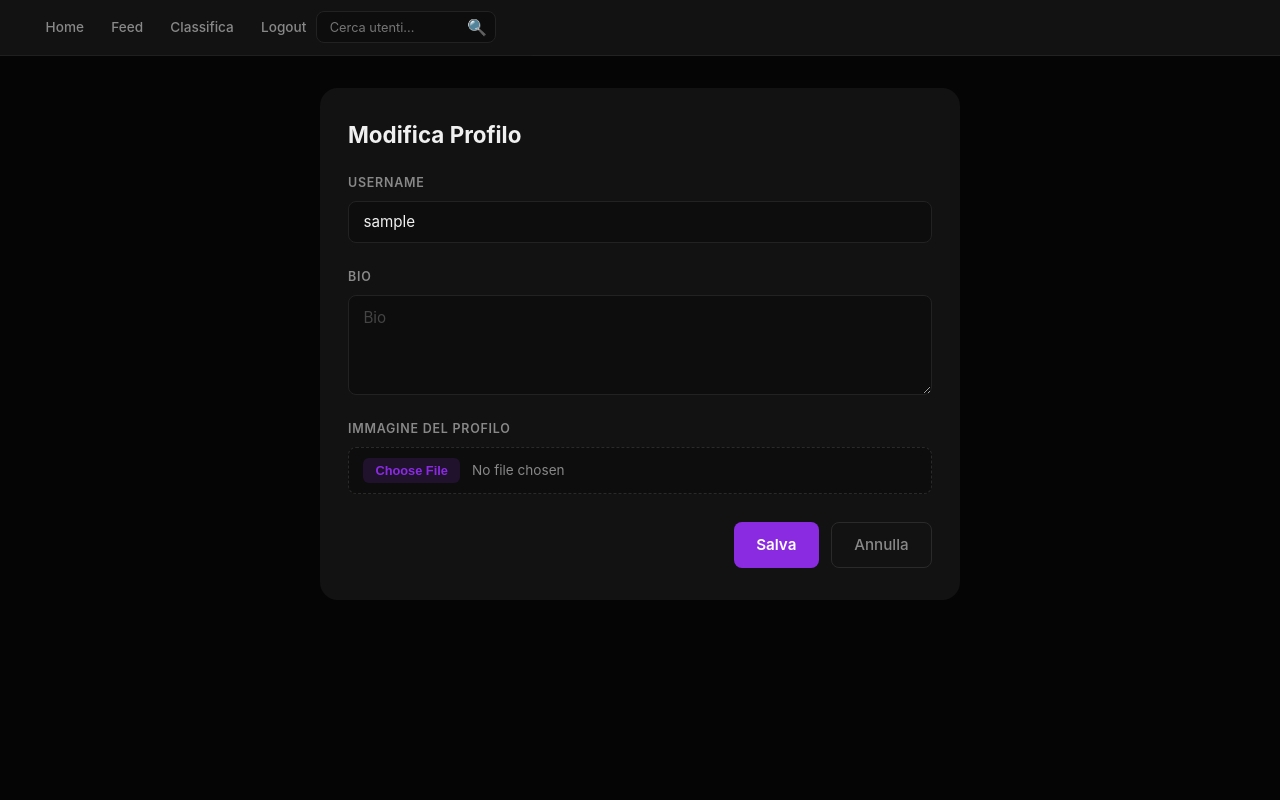
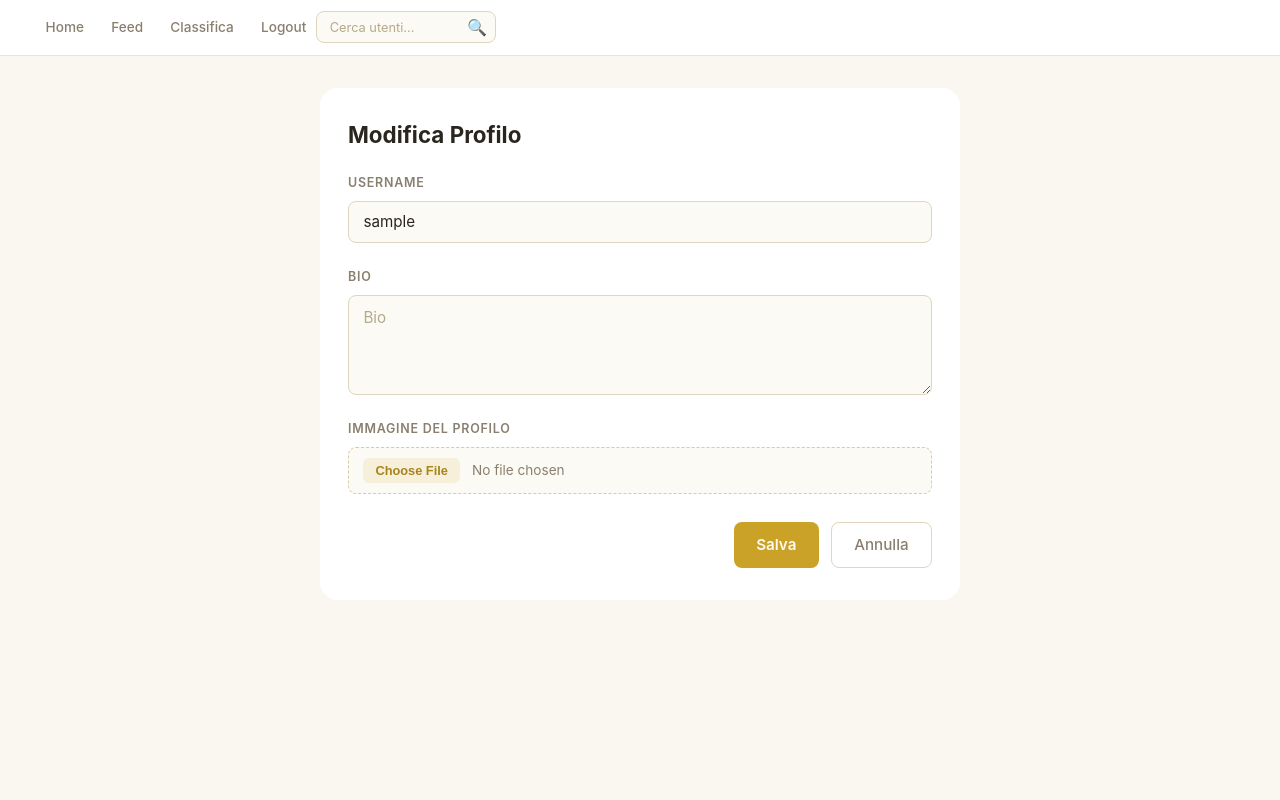
Before and after one commit to AnxDev/economy-social, a PHP site: page /pagine/edit_profile.php in a window 1280 px wide. Run offline with PHP 8.4, Linux system fonts and the light colour scheme; the visitor is signed in with stand-in values (Sample User, id 1); data that the repository does not hold is empty.

Commit message:
css update

```diff
--- a/css/edit_profile.css
+++ b/css/edit_profile.css
@@ -27,8 +27,8 @@
 }
 
 .input-group input[type="text"] {
-  background: #0d0d0d;
-  border: 1px solid #222;
+  background: #fcfaf5;
+  border: 1px solid #e0d6bf;
   border-radius: var(--radius-sm);
   color: var(--text);
   padding: 0.65rem 0.9rem;
@@ -43,8 +43,8 @@
 }
 
 .input-group textarea {
-  background: #0d0d0d;
-  border: 1px solid #222;
+  background: #fcfaf5;
+  border: 1px solid #e0d6bf;
   border-radius: var(--radius-sm);
   color: var(--text);
   padding: 0.65rem 0.9rem;
@@ -64,12 +64,12 @@
 
 .input-group textarea::placeholder,
 .input-group input::placeholder {
-  color: #444;
+  color: #b5a98a;
 }
 
 .input-group input[type="file"] {
-  background: #0d0d0d;
-  border: 1px dashed #2a2a2a;
+  background: #fcfaf5;
+  border: 1px dashed #d8cca8;
   border-radius: var(--radius-sm);
   color: var(--text-muted);
   padding: 0.65rem 0.9rem;
@@ -87,7 +87,7 @@
   background: var(--accent-glow);
   border: none;
   border-radius: calc(var(--radius-sm) - 2px);
-  color: var(--accent);
+  color: var(--accent-dim);
   padding: 0.3rem 0.75rem;
   font-size: 0.8rem;
   font-weight: 600;
@@ -97,7 +97,7 @@
 }
 
 .input-group input[type="file"]::file-selector-button:hover {
-  background: rgba(138, 43, 226, 0.25);
+  background: rgba(201, 162, 39, 0.25);
 }
 
 .form-actions {
--- a/css/profile.css
+++ b/css/profile.css
@@ -14,7 +14,7 @@ h2 span {
 .play-overlay {
   position: absolute;
   inset: 0;
-  background: rgba(0, 0, 0, 0);
+  background: rgba(43, 37, 32, 0);
   display: flex;
   align-items: center;
   justify-content: center;
@@ -26,11 +26,11 @@ h2 span {
   opacity: 0;
   transform: scale(0.8);
   transition: opacity var(--transition), transform var(--transition);
-  color: #fff;
+  color: #fffaf0;
 }
 
 .project-card:hover .play-overlay {
-  background: rgba(0, 0, 0, 0.45);
+  background: rgba(43, 37, 32, 0.45);
 }
 
 .project-card:hover .play-overlay span {
--- a/css/search.css
+++ b/css/search.css
@@ -29,7 +29,7 @@ h2 em {
   color: var(--text-muted);
   margin-bottom: 0.75rem;
   padding-bottom: 0.5rem;
-  border-bottom: 1px solid #1c1c1c;
+  border-bottom: 1px solid #ece4d3;
 }
 
 .search-result-item {
--- a/css/styles.css
+++ b/css/styles.css
@@ -1,12 +1,12 @@
 :root {
-  --bg: #050505;
-  --surface: #121212;
-  --surface-2: #1a1a1a;
-  --accent: #8a2be2;
-  --accent-dim: #6a1fb2;
-  --accent-glow: rgba(138, 43, 226, 0.15);
-  --text: #f0f0f0;
-  --text-muted: #888;
+  --bg: #faf7f0;
+  --surface: #ffffff;
+  --surface-2: #f5efe2;
+  --accent: #c9a227;
+  --accent-dim: #a8841c;
+  --accent-glow: rgba(201, 162, 39, 0.12);
+  --text: #2b2520;
+  --text-muted: #8a7f6e;
   --radius-sm: 8px;
   --radius-md: 12px;
   --radius-lg: 18px;
@@ -33,13 +33,13 @@ body {
 }
 
 a {
-  color: var(--accent);
+  color: var(--accent-dim);
   text-decoration: none;
   transition: color var(--transition);
 }
 
 a:hover {
-  color: #b06aff;
+  color: var(--accent);
 }
 
 img {
@@ -67,12 +67,12 @@ input, textarea, select, button {
 }
 
 #error a {
-  color: var(--accent);
+  color: var(--accent-dim);
 }
 
 nav, header {
   background-color: var(--surface);
-  border-bottom: 1px solid #1f1f1f;
+  border-bottom: 1px solid #ece4d3;
   position: sticky;
   top: 0;
   z-index: 100;
@@ -102,7 +102,7 @@ nav a:hover, header a:hover {
   align-items: center;
   justify-content: center;
   background: var(--accent);
-  color: #fff;
+  color: #fffaf0;
   border: none;
   border-radius: var(--radius-sm);
   padding: 0.6rem 1.4rem;
@@ -123,7 +123,7 @@ nav a:hover, header a:hover {
   justify-content: center;
   background: transparent;
   color: var(--text-muted);
-  border: 1px solid #2a2a2a;
+  border: 1px solid #e0d6bf;
   border-radius: var(--radius-sm);
   padding: 0.6rem 1.4rem;
   font-size: 0.95rem;
--- a/recycled/header.php
+++ b/recycled/header.php
@@ -1,7 +1,7 @@
 <style>
 header {
     background: var(--surface);
-    border-bottom: 1px solid #222;
+    border-bottom: 1px solid #ece4d3;
     padding: 0.6rem 0;
     position: sticky;
     top: 0;
@@ -11,19 +11,18 @@ header {
 header nav ul {
     display: flex;
     align-items: center;
-    justify-content: space-between; /* Forza la separazione */
+    justify-content: space-between;
     list-style: none;
     max-width: 1000px;
     margin: 0 auto;
     padding: 0 1rem;
 }
 
-/* BLOCCO SINISTRO: Link */
 .nav-menu {
     display: flex;
     align-items: center;
     gap: 0.5rem;
-    flex: 1; /* Prende lo spazio necessario senza spingere troppo */
+    flex: 1;
 }
 
 header nav ul li a {
@@ -36,24 +35,33 @@ header nav ul li a {
     white-space: nowrap;
 }
 
+header nav ul li a:hover {
+    background: var(--accent-glow);
+    color: var(--text);
+}
+
 header nav ul li a.current {
     background: var(--accent-glow);
-    color: var(--accent);
+    color: var(--accent-dim);
 }
 
-/* BLOCCO DESTRO: Ricerca */
 .search-item {
-    flex: 0 0 auto; /* Non cresce, non rimpicciolisce */
-    width: 180px;   /* Larghezza fissa e contenuta */
+    flex: 0 0 auto;
+    width: 180px;
 }
 
 .search-form {
     display: flex;
     align-items: center;
-    background: #0d0d0d;
-    border: 1px solid #222;
+    background: #fcfaf5;
+    border: 1px solid #e0d6bf;
     border-radius: var(--radius-sm);
     padding: 0.2rem 0.5rem;
+    transition: border-color var(--transition);
+}
+
+.search-form:focus-within {
+    border-color: var(--accent);
 }
 
 .search-form input {
@@ -66,10 +74,22 @@ header nav ul li a.current {
     width: 100%;
 }
 
-/* --- RESPONSIVE --- */
+.search-form input::placeholder {
+    color: #b5a98a;
+}
+
+.search-btn {
+    color: var(--text-muted);
+    transition: color var(--transition);
+}
+
+.search-btn:hover {
+    color: var(--accent-dim);
+}
+
 @media (max-width: 650px) {
     header nav ul {
-        flex-direction: column; /* Link sopra, Ricerca sotto */
+        flex-direction: column;
         gap: 0.8rem;
     }
 
```
Also changed, not shown: css/feed.css (+10 -17 lines), css/home.css (+5 -6 lines), css/index.css (+8 -7 lines), css/leaderboard.css (+18 -22 lines), css/login.css (+11 -20 lines), css/new_post.css (+4 -4 lines), css/post.css (+38 -39 lines), pagine/post_details.php (+5 -4 lines), storage_utenti/6/posts/GJXO3.jpg (added), storage_utenti/8/posts/a-random-place-in-google-maps-v0-czymme37jp0f1.webp (added), storage_utenti/8/posts/images (2).jfif (added), storage_utenti/8/posts/images (3).jfif (added).
